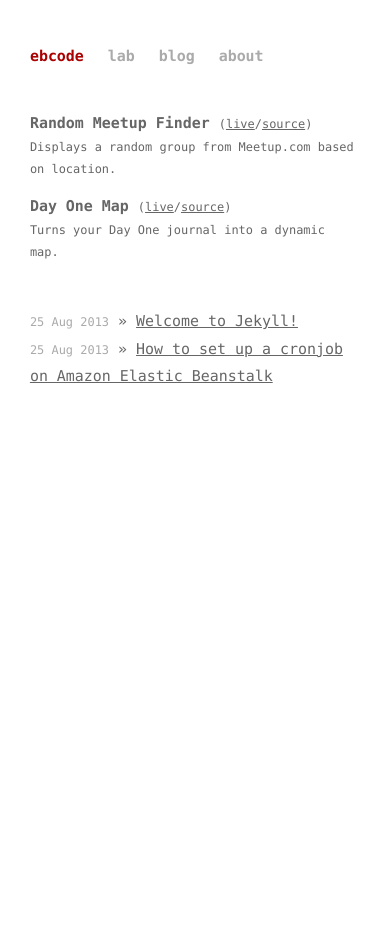
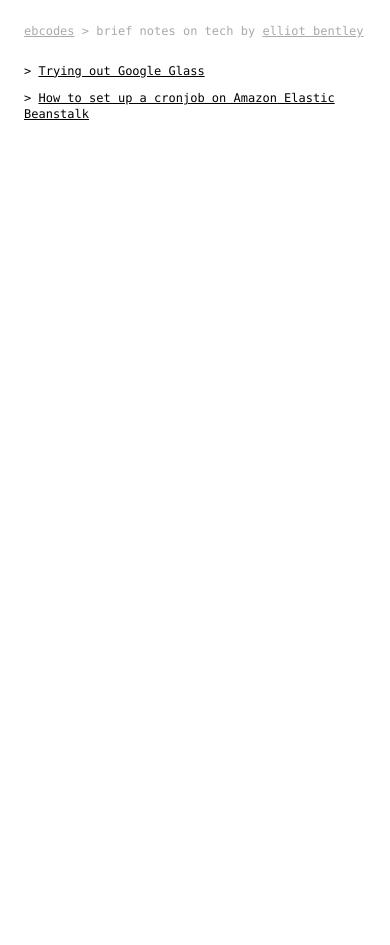
Before and after one commit to ejb/elliotbentley.com, a Jekyll site: the page built from index.html, in a window 390 px wide. Built offline with Jekyll 4.4.1, drawn with Linux system fonts in a browser that asks for light colours; after the commit the page ends 900 px from its top, so only the background shows below that.

Commit message:
New theme and Glass post

```diff
--- a/_config.yml
+++ b/_config.yml
@@ -1,2 +1,2 @@
-name: ebcode
+name: ebcodes
 pygments: true
--- a/_layouts/default.html
+++ b/_layouts/default.html
@@ -6,28 +6,22 @@
         <title>{{ page.title }}</title>
         <meta name="viewport" content="width=device-width, initial-scale=1, minimum-scale=1, maximum-scale=1">
 
+        <!-- Custom CSS -->
+        <link rel="stylesheet" href="/css/main.css">
+
         <!-- syntax highlighting CSS -->
         <link rel="stylesheet" href="/css/syntax.css">
-
-        <!-- Custom CSS -->
-        <link rel="stylesheet" href="/css/main.css">
 
     </head>
     <body>
 
-        <div class="container">
           <div class="site">
             <div class="header">
-              <h1 class="title"><a href="/">{{ site.name }}</a></h1>
-              <a class="extra" href="/#lab">lab</a>
-              <a class="extra" href="/#blog">blog</a>
-              <a class="extra" href="http://elliotbentley.com/">about</a>
+              <div class="title"><a href="/">{{ site.name }}</a> > brief notes on tech by <a href="http://twitter.com/elliot_bentley">elliot bentley</a> </div>
             </div>
 
                 {{ content }}
 
-          </div>
-        </div> <!-- /container -->
-
+          </div> <!-- site -->
     </body>
 </html>
--- a/_layouts/post.html
+++ b/_layouts/post.html
@@ -1,9 +1,9 @@
 ---
 layout: default
 ---
-<h2>{{ page.title }}</h2>
-<p class="meta">{{ page.date | date_to_string }}</p>
+<h1>{{ page.title }}</h1>
 
 <div id="post">
 {{ content }}
 </div>
+<p class="date">Posted {{ page.date | date_to_string }}</p>
--- a/css/main.css
+++ b/css/main.css
@@ -1,207 +1,65 @@
+/* Eric Meyer's Reset CSS v2.0 - http://cssreset.com */
+html,body,div,span,applet,object,iframe,h1,h2,h3,h4,h5,h6,p,blockquote,pre,a,abbr,acronym,address,big,cite,code,del,dfn,em,img,ins,kbd,q,s,samp,small,strike,strong,sub,sup,tt,var,b,u,i,center,dl,dt,dd,ol,ul,li,fieldset,form,label,legend,table,caption,tbody,tfoot,thead,tr,th,td,article,aside,canvas,details,embed,figure,figcaption,footer,header,hgroup,menu,nav,output,ruby,section,summary,time,mark,audio,video{border:0;font-size:100%;font:inherit;vertical-align:baseline;margin:0;padding:0}article,aside,details,figcaption,figure,footer,header,hgroup,menu,nav,section{display:block}body{line-height:1}ol,ul{list-style:none}blockquote,q{quotes:none}blockquote:before,blockquote:after,q:before,q:after{content:none}table{border-collapse:collapse;border-spacing:0}
+
 /*****************************************************************************/
 /*
 /* Common
 /*
 /*****************************************************************************/
 
-/* Global Reset */
-* {
-  margin: 0;
-  padding: 0;
-}
-
-html, body { height: 100%; }
 
 body {
   background-color: #FFF;
-  font: 13.34px Menlo,Monaco,"Andale Mono","lucida console","Courier New",monospace;
-  font-size: small;
-  text-align: center;
+  font-family: Menlo,Monaco,"Andale Mono","lucida console","Courier New",monospace;
+  text-align: left;
+  font-size: 14px;
+  line-height: 1.3em;
+  max-width: 600px;
+  margin: 0 auto;
+  padding: 2em 0;
+  color: black;
 }
 
-h1, h2, h3, h4, h5, h6 {
-  font-size: 100%; }
-
-h1 { margin-bottom: 1em; }
-p { margin: 1em 0; }
-
-a         { color: inherit; }
-a:hover   { color: black; }
-a:visited {  }
-
-table {
-  font-size: inherit;
-  font: 100%;
+p,h1,li {
+    margin-top: 1em;
 }
 
-/*****************************************************************************/
-/*
-/* Home
-/*
-/*****************************************************************************/
-
-ul.lab {
-    color: #666;
+h1 {
     font-weight: bold;
 }
 
-.lab .links {
-    font-weight: normal;
-    font-size: 80%;
+a {
+    color: inherit;
 }
 
-ul.lab p {
-    margin: 0;
-    font-size: 80%;
-    font-weight: normal;
+.header, .date {
+    color: #AAA;
 }
 
-ul.lab li+li {
-    margin-top: 1em;
+.header {
+    margin-bottom: 2em;
 }
 
-ul.posts, ul.lab {
-  list-style-type: none;
-  margin-bottom: 3em;
+em {
+    font-style: italic;
 }
 
-ul.posts li {
-  line-height: 1.75em;
-  color: rgb(102, 102, 102);
+
+pre {
+    overflow-x: scroll;
+    padding: 1em;
+    margin: 1em 0;
+}
+
+pre, code {
+    background: #EEE;
 
 }
 
-ul.posts span {
-  color: #aaa;
-  font-size: 80%;
-}
-
-/*****************************************************************************/
-/*
-/* Site
-/*
-/*****************************************************************************/
-
-.site {
-  font-size: 115%;
-  text-align: left;
-  width: 42em;
-  margin: 3em auto 2em;
-  line-height: 1.5em;
-}
-
-.site .header {
-    margin: 3em 0;
-}
-
-.site .header a {
-  font-weight: bold;
-  text-decoration: none;
-}
-
-.site .header h1.title {
-  display: inline-block;
-  margin: 0;
-}
-
-.site .header h1.title a {
-  color: #a00;
-}
-
-.site .header h1.title a:hover {
-  color: #000;
-}
-
-.site .header a.extra {
-  color: #aaa;
-  margin-left: 1em;
-}
-
-.site .header a.extra:hover {
-  color: #000;
-}
-
-.site .meta {
-  color: #aaa;
-}
-
-.site .footer {
-  font-size: 80%;
-  color: #666;
-  border-top: 4px solid #eee;
-  margin-top: 2em;
-  overflow: hidden;
-}
-
-.site .footer .contact {
-  float: left;
-  margin-right: 3em;
-}
-
-.site .footer .contact a {
-  color: #8085C1;
-}
-
-.site .footer .rss {
-  margin-top: 1.1em;
-  margin-right: -.2em;
-  float: right;
-}
-
-.site .footer .rss img {
-  border: 0;
-}
-
-/*****************************************************************************/
-/*
-/* Posts
-/*
-/*****************************************************************************/
-
-/* standard */
-#post pre {
-  border: 1px solid #ddd;
-  background-color: #eef;
-  padding: 0 .4em;
-}
-
-#post ul, #post ol {
-  margin-left: 1.35em;
-}
-
-#post code {
-  border: 1px solid #ddd;
-  background-color: #eef;
-  padding: 0 .2em;
-}
-
-#post pre code {
-  border: none;
-}
-
-/* terminal */
-#post pre.terminal {
-  border: 1px solid #000;
-  background-color: #333;
-  color: #FFF;
-}
-
-#post pre.terminal code {
-  background-color: #333;
-}
-
-
-
-/*****************************************************************************/
-/*
-/* EB additions
-/*
-/*****************************************************************************/
-
-
-@media (max-width: 42em) {
-    .site {
+@media (max-width: 600px) {
+    body {
         width: auto;
-        padding: 0 2em;
+        padding: 2em;
+        font-size: 12px;
     }
 }
--- a/index.html
+++ b/index.html
@@ -3,19 +3,11 @@ layout: default
 title: ebcode -- Elliot Bentley's code blog
 ---
 
-<div id="home">
-    <ul id="lab" class="lab">
-        <li>Random Meetup Finder <span class="links">(<a href="/">live</a>/<a href="/">source</a>)</span>
-            <p>Displays a random group from Meetup.com based on location.</p>
-        </li>
-        <li>Day One Map <span class="links">(<a href="/">live</a>/<a href="/">source</a>)</span>
-            <p>Turns your Day One journal into a dynamic map.</p>
-        </li>
-    </ul>
+<div class="home">
 
-  <ul id="blog" class="posts">
+  <ul>
     {% for post in site.posts %}
-      <li><span>{{ post.date | date_to_string }}</span> &raquo; <a href="{{ post.url }}">{{ post.title }}</a></li>
+      <li>> <a href="{{ post.url }}">{{ post.title }}</a></li>
     {% endfor %}
   </ul>
 </div>
```
Also changed, not shown: _posts/2013-08-25-eb-beanstalk.markdown (+8 -12 lines), _posts/2013-08-25-welcome-to-jekyll.markdown (deleted, +0 -24 lines), _posts/2013-09-24-glass.markdown (added, +14 -0 lines).
